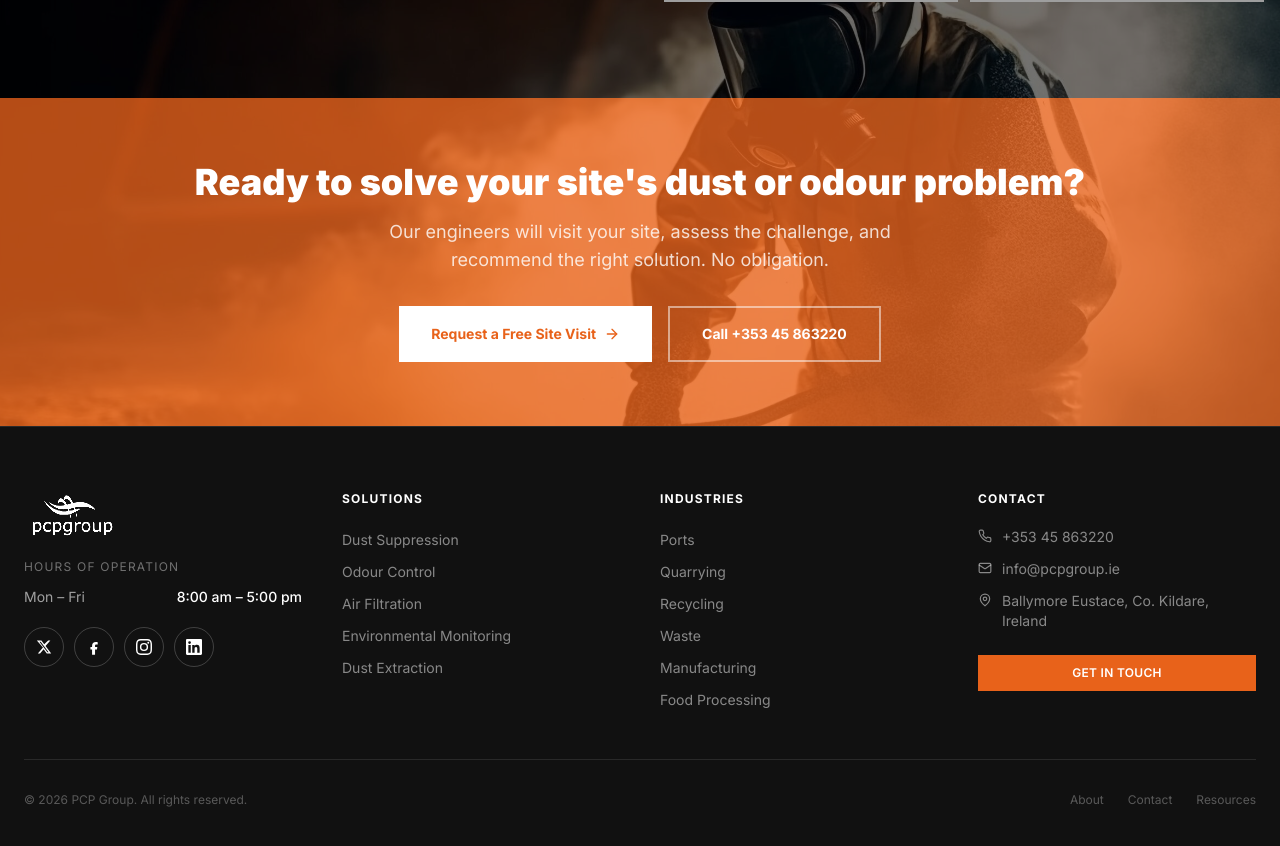
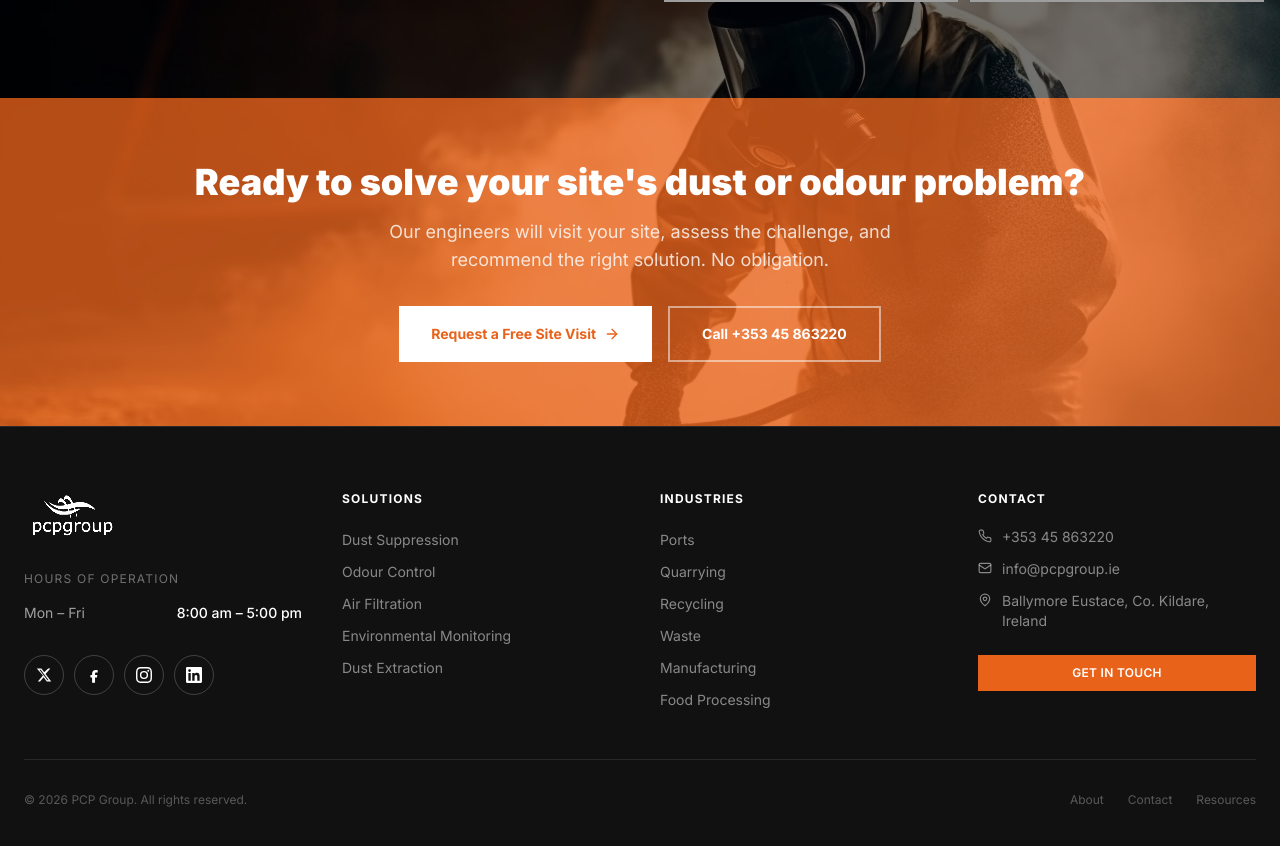
Before and after one commit to benrxmurphy-ctrl/pcp-redesign, a React (Vite) app: page / in a window 1280 px wide. Shown: the part 4146-4992 px from the top of the page. Built offline with nearby package versions, Linux system fonts and the light colour scheme; grey boxes are pictures that could not be loaded.

Commit message:
Adjust layout spacing for breathability

```diff
--- a/src/components/Footer.tsx
+++ b/src/components/Footer.tsx
@@ -52,11 +52,11 @@ export default function Footer({ onNavigate }: FooterProps) {
         <div className="grid grid-cols-1 md:grid-cols-2 lg:grid-cols-4 gap-10 mb-12">
           {/* Brand */}
           <div>
-            <div className="mb-5">
+            <div className="mb-8">
               <img src="/image copy copy.png" alt="PCP Group" className="h-12 w-auto object-contain" style={{ mixBlendMode: 'screen', filter: 'contrast(3) brightness(1.2)' }} />
             </div>
-            <div className="mb-5">
-              <p className="text-white/40 text-xs uppercase tracking-widest mb-3">Hours of Operation</p>
+            <div className="mb-8">
+              <p className="text-white/40 text-xs uppercase tracking-widest mb-4">Hours of Operation</p>
               <div className="flex items-center justify-between">
                 <span className="text-white/60 text-sm">Mon – Fri</span>
                 <span className="text-white text-sm font-medium">8:00 am – 5:00 pm</span>
```
